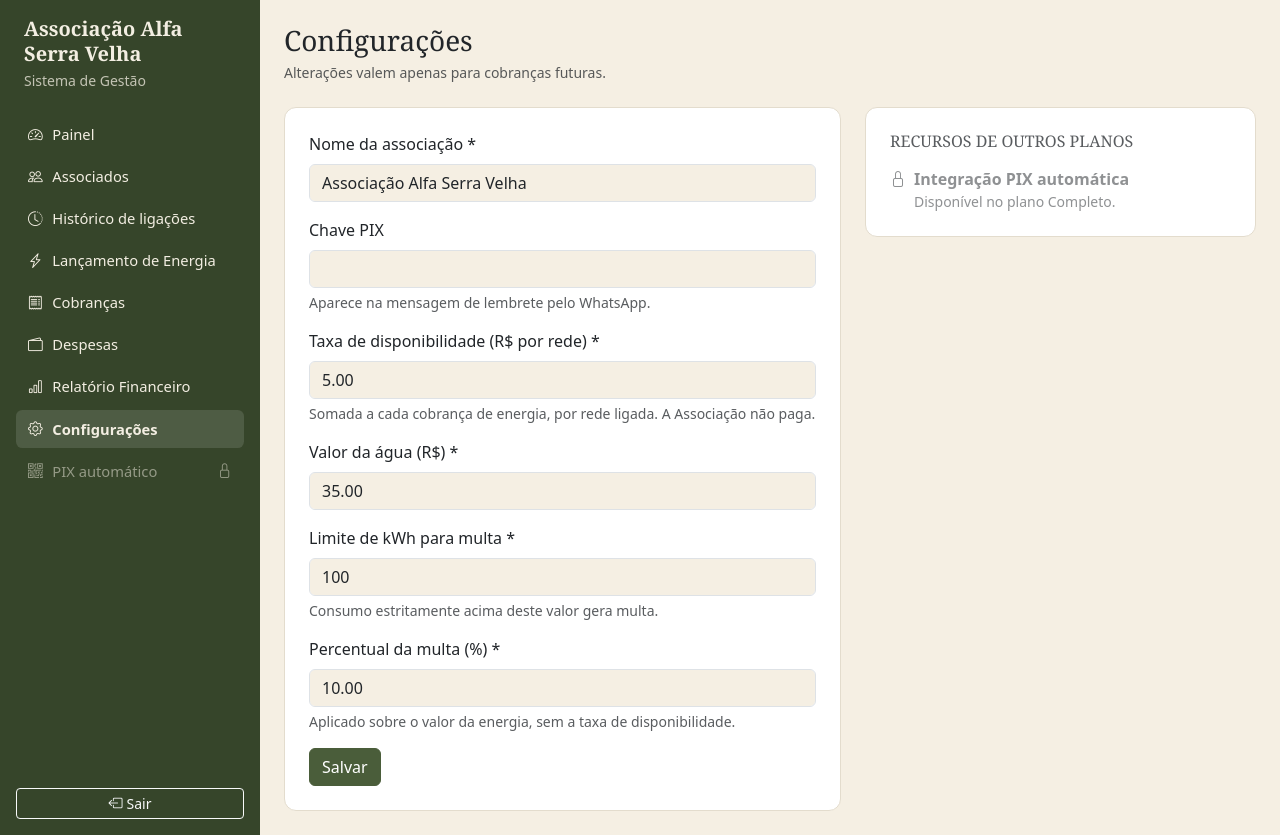
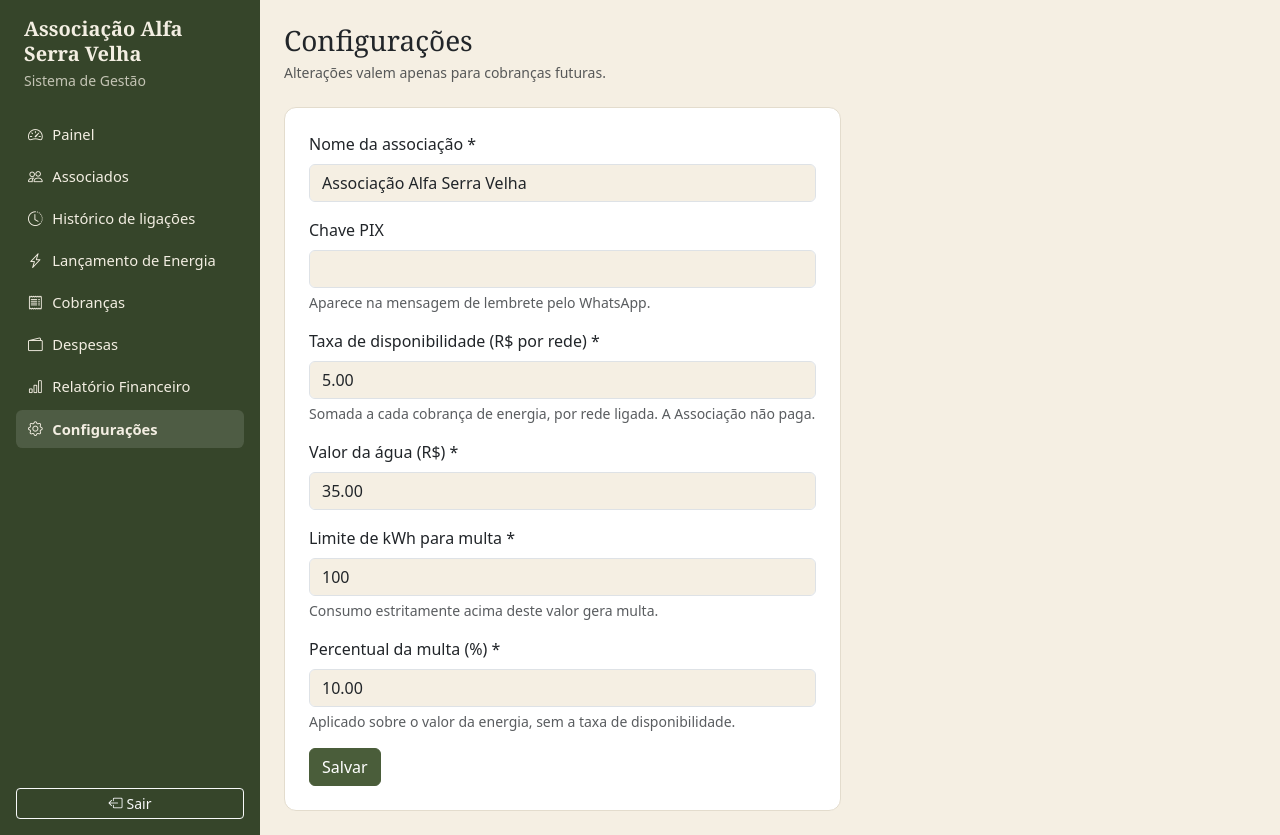
Before and after one commit to gabrielcaldeira20/Rateamento-de-energia-e-gua, a Django app: page /configuracoes/ in a window 1280 px wide. Run offline with Django 5.2, Linux system fonts and the light colour scheme; the visitor is signed in with stand-in values (Sample User, id 1); data comes from the database, SQL or seed files in the repository; parts of the project's set-up code (start-up, migrations or seed data) failed here and were passed over.

Commit message:
Remove o item bloqueado de PIX automatico e o mecanismo de itens bloqueados

```diff
--- a/associados/tests_historico.py
+++ b/associados/tests_historico.py
@@ -231,7 +231,7 @@ class TelasHistoricoTests(TestCase):
         self.assertEqual(len(self.client.get(url, {"de": "2026-01-01", "ate": "2026-12-31"}).context["registros"]), 1)
         self.assertEqual(len(self.client.get(url, {"de": "2026-02-31"}).context["registros"]), 2)  # data inválida é ignorada
         self.assertContains(resp, f'href="{url}"')
-        self.assertNotContains(resp, 'title="Disponível no plano Completo"><i class="bi bi-clock-history')
+        self.assertNotContains(resp, "Disponível no plano")
 
     def test_telas_exigem_login(self):
         r = HistoricoLigacao.objects.first()
--- a/core/context_processors.py
+++ b/core/context_processors.py
@@ -1,6 +1,6 @@
 from django.urls import reverse
 
-# Itens do menu lateral. Os bloqueados são só visuais, como no protótipo.
+# Itens do menu lateral.
 MENU = [
     ("Painel", "core:painel", "bi-speedometer2"),
     ("Associados", "associados:lista", "bi-people"),
@@ -10,9 +10,6 @@ MENU = [
     ("Despesas", "despesas:lista", "bi-wallet2"),
     ("Relatório Financeiro", "relatorios:financeiro", "bi-bar-chart"),
     ("Configurações", "core:configuracoes", "bi-gear"),
-]
-MENU_BLOQUEADO = [
-    ("PIX automático", "bi-qr-code", "Completo"),
 ]
 
 
@@ -24,5 +21,4 @@ def menu(request):
         url = reverse(nome_url)
         ativo = request.path == url if url == "/" else request.path.startswith(url)
         itens.append({"rotulo": rotulo, "url": url, "icone": icone, "ativo": ativo})
-    bloqueados = [{"rotulo": r, "icone": i, "plano": p} for r, i, p in MENU_BLOQUEADO]
-    return {"menu_itens": itens, "menu_bloqueados": bloqueados}
+    return {"menu_itens": itens}
--- a/core/templates/core/configuracoes.html
+++ b/core/templates/core/configuracoes.html
@@ -10,11 +10,5 @@
       <button class="btn btn-primary">Salvar</button>
     </form>
   </div>
-  <div class="col-lg-5">
-    <div class="cartao p-4">
-      <h2 class="h6 text-muted text-uppercase mb-3">Recursos de outros planos</h2>
-      <div class="d-flex gap-2 opacity-50"><i class="bi bi-lock"></i><div><strong>Integração PIX automática</strong><div class="small">Disponível no plano Completo.</div></div></div>
-    </div>
-  </div>
 </div>
 {% endblock %}
--- a/static/css/app.css
+++ b/static/css/app.css
@@ -20,11 +20,10 @@ h1, h2, h3, .serif { font-family: Georgia, "Times New Roman", serif; }
   --bs-btn-hover-bg: var(--asv-verde); --bs-btn-hover-border-color: var(--asv-verde); }
 .text-primary { color: var(--asv-verde) !important; }
 .sidebar { width: 260px; min-height: 100vh; background: var(--asv-verde-escuro); color: #f3eee2; }
-.sidebar a, .sidebar .bloqueado { color: #f3eee2; text-decoration: none; display: flex; align-items: center;
+.sidebar a { color: #f3eee2; text-decoration: none; display: flex; align-items: center;
   gap: .6rem; padding: .5rem .75rem; border-radius: .4rem; font-size: .92rem; }
 .sidebar a:hover, .sidebar a.ativo { background: rgba(255,255,255,.12); }
 .sidebar a.ativo { font-weight: 600; }
-.sidebar .bloqueado { opacity: .5; cursor: not-allowed; }
 .cartao { background: #fff; border: 1px solid #e3dccd; border-radius: .75rem; }
 .valor-grande { font-family: Georgia, serif; font-size: 1.6rem; font-weight: 600; }
 .text-pago { color: var(--asv-pago) !important; }
--- a/templates/base.html
+++ b/templates/base.html
@@ -19,11 +19,6 @@
     <nav class="flex-grow-1 d-flex flex-column gap-1">
       {% for item in menu_itens %}
         <a href="{{ item.url }}" class="{% if item.ativo %}ativo{% endif %}"><i class="bi {{ item.icone }}"></i>{{ item.rotulo }}</a>
-      {% endfor %}
-      {% for item in menu_bloqueados %}
-        <span class="bloqueado" aria-disabled="true" title="Disponível no plano {{ item.plano }}">
-          <i class="bi {{ item.icone }}"></i><span class="flex-grow-1">{{ item.rotulo }}</span><i class="bi bi-lock"></i>
-        </span>
       {% endfor %}
     </nav>
     <form method="post" action="{% url 'logout' %}" class="mt-3">{% csrf_token %}
```
Also changed, not shown: core/tests.py (+12 -5 lines).
